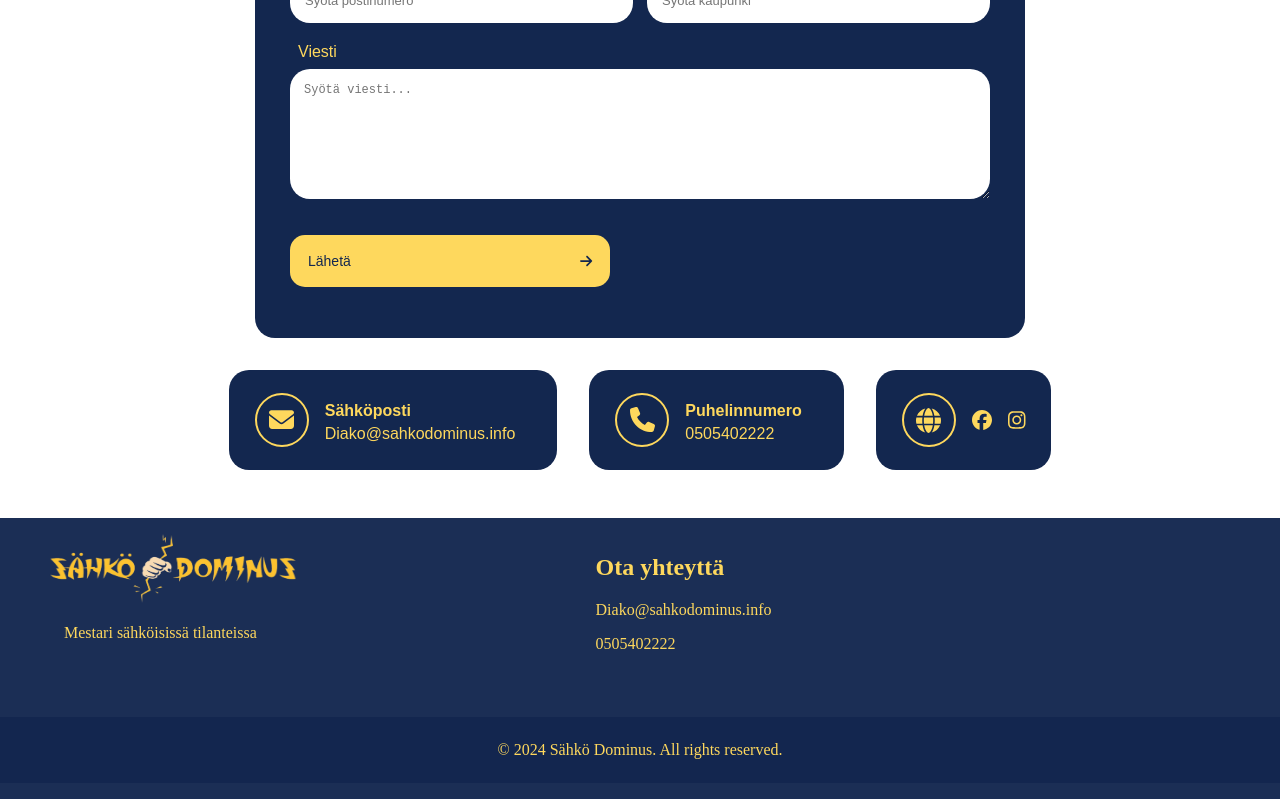
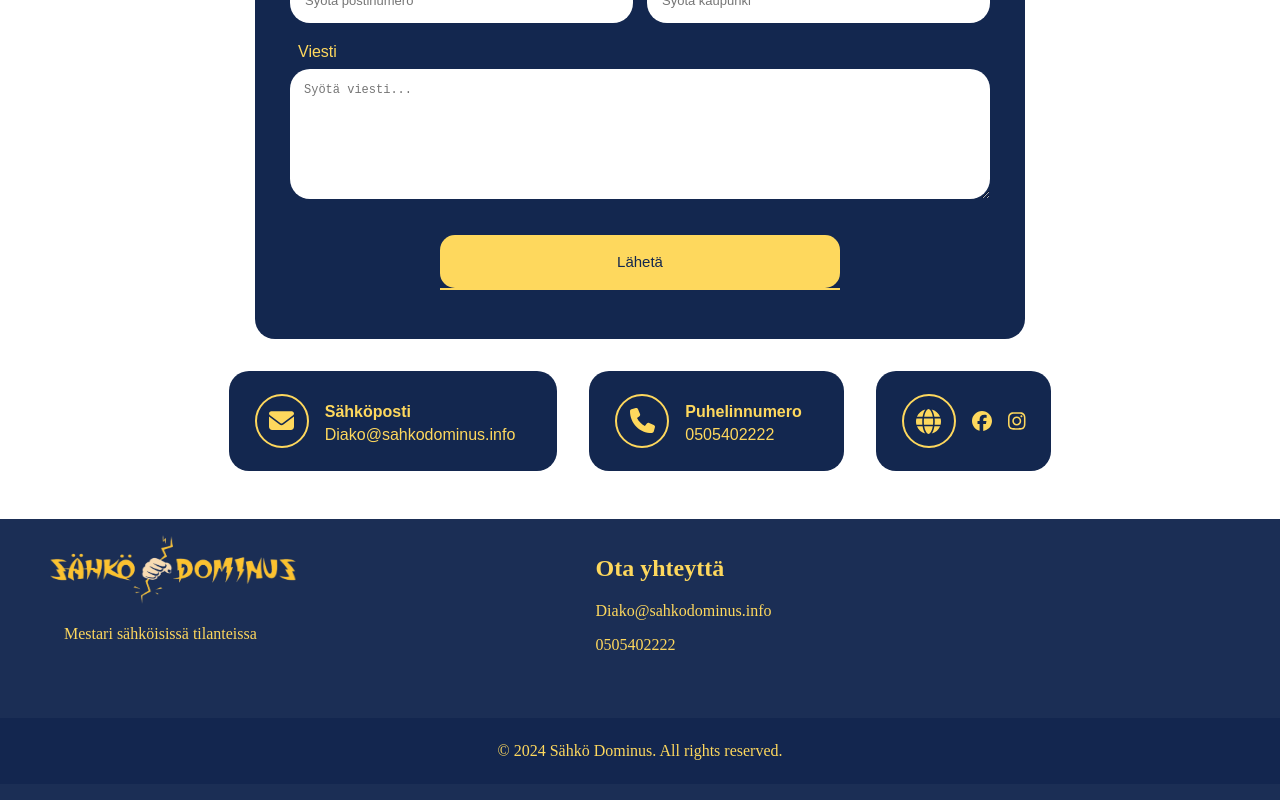
Before and after one commit to Agrinsadon/sahko-dominus, a React (Vite) app in the folder frontend/: page / in a window 1280 px wide. Shown: the part 3687-4487 px from the top of the page. Built offline with nearby package versions, Linux system fonts and the light colour scheme; a web font is replaced by a local one.

Commit message:
changed the location of contact button to middle

```diff
--- a/frontend/src/components/Contact.jsx
+++ b/frontend/src/components/Contact.jsx
@@ -72,53 +72,53 @@ const Contact = () => {
             <div className="input-group-row">
               <div className="input-group">
                 <label htmlFor="name">Nimi</label>
-              <input type="text" id="name" placeholder="Syötä nimi" value={formData.name} onChange={handleInputChange} />
+                <input type="text" id="name" placeholder="Syötä nimi" value={formData.name}
+                       onChange={handleInputChange}/>
               </div>
               <div className="input-group">
                 <label htmlFor="email">Sähköposti</label>
-              <input type="text" id="email" placeholder="Syötä sähköposti" value={formData.email} onChange={handleInputChange} />
+                <input type="text" id="email" placeholder="Syötä sähköposti" value={formData.email}
+                       onChange={handleInputChange}/>
               </div>
             </div>
 
             <div className="input-group-row">
               <div className="input-group">
                 <label htmlFor="phone">Puhelin</label>
-              <input type="text" id="phone" placeholder="Syötä puhelinnumero" value={formData.phone} onChange={handleInputChange} />
+                <input type="text" id="phone" placeholder="Syötä puhelinnumero" value={formData.phone}
+                       onChange={handleInputChange}/>
               </div>
               <div className="input-group">
                 <label htmlFor="address">Osoite</label>
-              <input type="text" id="address" placeholder="Syötä Osoite" value={formData.address} onChange={handleInputChange} />
+                <input type="text" id="address" placeholder="Syötä Osoite" value={formData.address}
+                       onChange={handleInputChange}/>
               </div>
             </div>
 
             <div className="input-group-row">
               <div className="input-group">
                 <label htmlFor="postcode">Postinumero</label>
-              <input type="text" id="postcode" placeholder="Syötä postinumero" value={formData.postcode} onChange={handleInputChange} />
+                <input type="text" id="postcode" placeholder="Syötä postinumero" value={formData.postcode}
+                       onChange={handleInputChange}/>
               </div>
               <div className="input-group">
                 <label htmlFor="city">Kaupunki</label>
-              <input type="text" id="city" placeholder="Syötä kaupunki" value={formData.city} onChange={handleInputChange} />
+                <input type="text" id="city" placeholder="Syötä kaupunki" value={formData.city}
+                       onChange={handleInputChange}/>
               </div>
             </div>
 
             <div className="input-group">
               <label htmlFor="message">Viesti</label>
-            <textarea type="text" id="message" placeholder="Syötä viesti..." value={formData.message} onChange={handleInputChange} />
+              <textarea type="text" id="message" placeholder="Syötä viesti..." value={formData.message}
+                        onChange={handleInputChange}/>
             </div>
 
-          <div className="button-with-message">
             <button className={`button-contact ${isSending ? 'sending' : ''}`} onClick={handleSubmit}>
-              <span>{isSending ? 'Lähetetään...' : 'Lähetä'}</span>
-              <FontAwesomeIcon icon={faArrowRight} />
+              <span>{isSending ? 'Lähetetään...' : isMessageSent ? 'Lähetetty' : 'Lähetä'}</span>
+              {isMessageSent && <FontAwesomeIcon icon={faCheckCircle} className="message-icon"/>}
             </button>
-            {isMessageSent && (
-              <div className="message-sent">
-                <FontAwesomeIcon icon={faCheckCircle} className="message-icon" />
-                <p>Viesti Lähetetty!</p>
-              </div>
-            )}
-          </div>
+
           </div>
         </div>
         <div className="contact-template">
--- a/frontend/src/styles/Contact.css
+++ b/frontend/src/styles/Contact.css
@@ -71,24 +71,39 @@
 }
 
 .button-contact {
-  font-size: 14px;
+  position: relative;
+  font-size: 15px;
   font-family: 'Zen Antique Soft', sans-serif;
-  margin-top: 1rem;
-  margin-bottom: 1rem;
-  width: 320px;
+  width: 400px;
   padding: 18px;
   background-color: #FED85D;
   color: #13274f;
   border: none;
   cursor: pointer;
   border-radius: 15px;
-  display: flex;
-  align-items: center;
-  justify-content: space-between;
+  margin: 1rem auto 1rem auto;
 }
 
 .button-contact:hover {
   background-color: #fed85d98;
+}
+
+
+.button-contact:after {
+  content: '';
+  position: absolute;
+  bottom: -2px;
+  left: 0;
+  width: 100%;
+  height: 2px;
+  background: linear-gradient(to right, transparent 50%, #FED85D 50%);
+  background-size: 200% 100%;
+  background-position: right bottom;
+  transition: background-position 1s;
+}
+
+.button-contact.sending:after {
+  background-position: left bottom;
 }
 
 .contact-template {
@@ -168,24 +183,6 @@ a {
 .template-box h4 {
   margin-right: 2rem;
   margin-bottom: 5px;
-}
-
-.button-with-message {
-  display: flex;
-  align-items: center;
-}
-
-.message-sent {
-  display: flex;
-  align-items: center;
-  margin-top: 0;
-  margin-left: 7rem;
-}
-
-.message-icon {
-  font-size: 24px;
-  margin-right: 0.5rem;
-  color: green;
 }
 
 @media screen and (max-width: 992px) {
```
Lines whose indentation alone changed are shown as unchanged.
